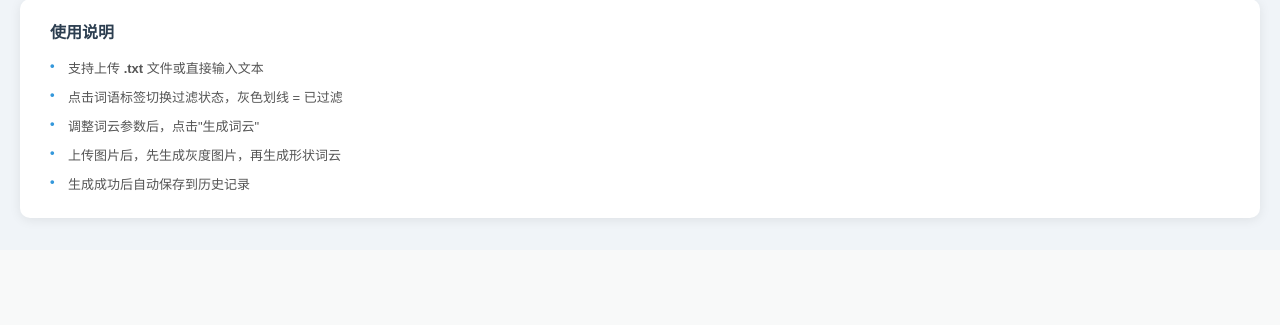
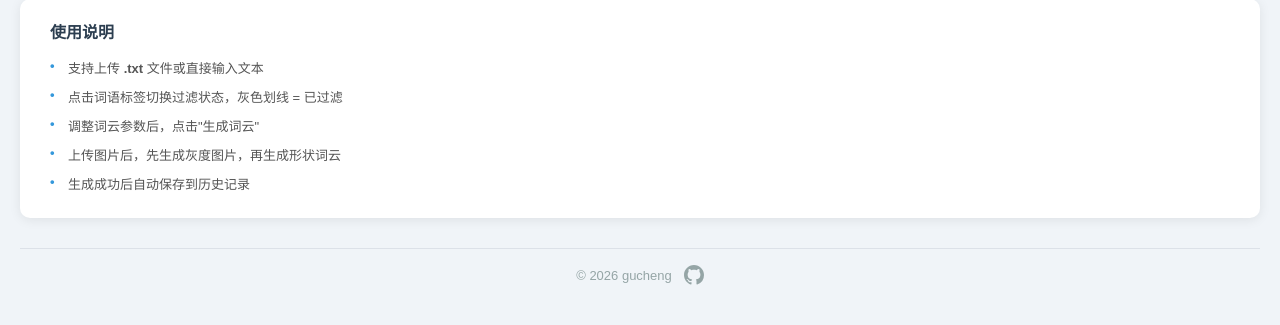
Before and after one commit to gucheng-star/wordcloud, a Flask app: page / in a window 1280 px wide. Shown: the part 1311-1636 px from the top of the page. Before the commit the page ends 1535 px from the top, so only its background shows below. Run offline with Flask 3, Linux system fonts and the light colour scheme; data that the repository does not hold is empty.

Commit message:
feat: 添加README文档
新增README文档，包含项目介绍、功能特性和使用说明
调整页面布局样式，优化整体显示效果

```diff
--- a/static/css/base.css
+++ b/static/css/base.css
@@ -6,7 +6,8 @@ body {
     color: #333;
     min-height: 100vh;
     display: flex;
-    justify-content: center;
+    flex-direction: column;
+    align-items: center;
     padding: 32px 20px;
 }
 
@@ -17,3 +18,34 @@ body {
 
 h1 { text-align: center; color: #2c3e50; font-size: 30px; margin-bottom: 6px; }
 .subtitle { text-align: center; color: #7f8c8d; font-size: 14px; margin-bottom: 24px; }
+
+.page-footer {
+    width: 100%;
+    max-width: 1400px;
+    margin-top: 30px;
+    padding: 16px 0 8px;
+    border-top: 1px solid #dce1e8;
+}
+
+.footer-content {
+    display: flex;
+    align-items: center;
+    justify-content: center;
+    gap: 12px;
+}
+
+.footer-copyright {
+    font-size: 13px;
+    color: #95a5a6;
+}
+
+.footer-github {
+    display: inline-flex;
+    align-items: center;
+    color: #95a5a6;
+    transition: color 0.2s;
+}
+
+.footer-github:hover {
+    color: #2c3e50;
+}
--- a/templates/index.html
+++ b/templates/index.html
@@ -226,6 +226,15 @@
         </div>
     </div>
 
+    <footer class="page-footer">
+        <div class="footer-content">
+            <span class="footer-copyright">&copy; 2026 gucheng</span>
+            <a class="footer-github" href="https://github.com/gucheng-star/wordcloud" target="_blank" rel="noopener noreferrer" title="GitHub">
+                <svg viewBox="0 0 16 16" width="20" height="20" fill="currentColor"><path d="M8 0C3.58 0 0 3.58 0 8c0 3.54 2.29 6.53 5.47 7.59.4.07.55-.17.55-.38 0-.19-.01-.82-.01-1.49-2.01.37-2.53-.49-2.69-.94-.09-.23-.48-.94-.82-1.13-.28-.15-.68-.52-.01-.53.63-.01 1.08.58 1.23.82.72 1.21 1.87.87 2.33.66.07-.52.28-.87.51-1.07-1.78-.2-3.64-.89-3.64-3.95 0-.87.31-1.59.82-2.15-.08-.2-.36-1.02.08-2.12 0 0 .67-.21 2.2.82.64-.18 1.32-.27 2-.27.68 0 1.36.09 2 .27 1.53-1.04 2.2-.82 2.2-.82.44 1.1.16 1.92.08 2.12.51.56.82 1.27.82 2.15 0 3.07-1.87 3.75-3.65 3.95.29.25.54.73.54 1.48 0 1.07-.01 1.93-.01 2.2 0 .21.15.46.55.38A8.013 8.013 0 0016 8c0-4.42-3.58-8-8-8z"/></svg>
+            </a>
+        </div>
+    </footer>
+
     <div id="confirm-modal" class="modal-overlay" style="display:none;">
         <div class="modal-box">
             <div class="modal-message" id="confirm-message"></div>
--- a/test_upload.txt
+++ /dev/null
@@ -1 +0,0 @@
-测试
```
Also changed, not shown: README.md (added).
